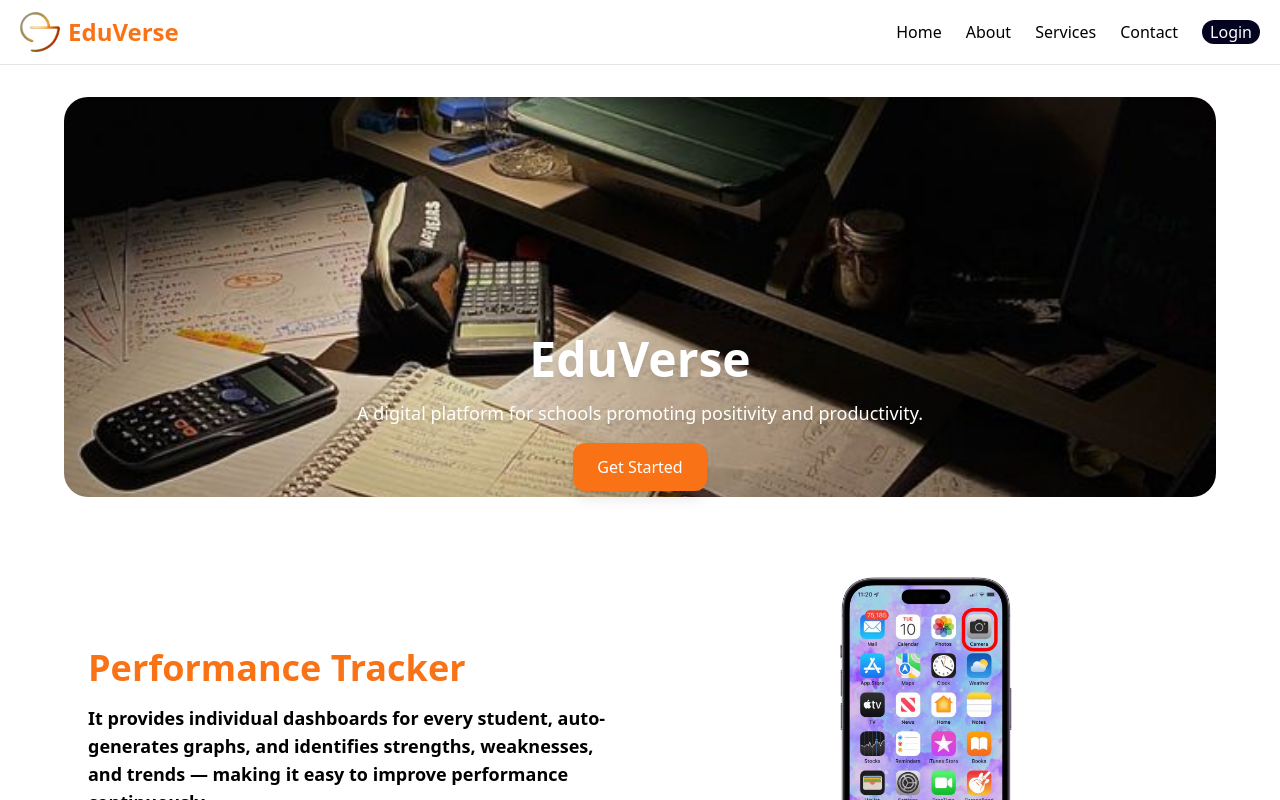
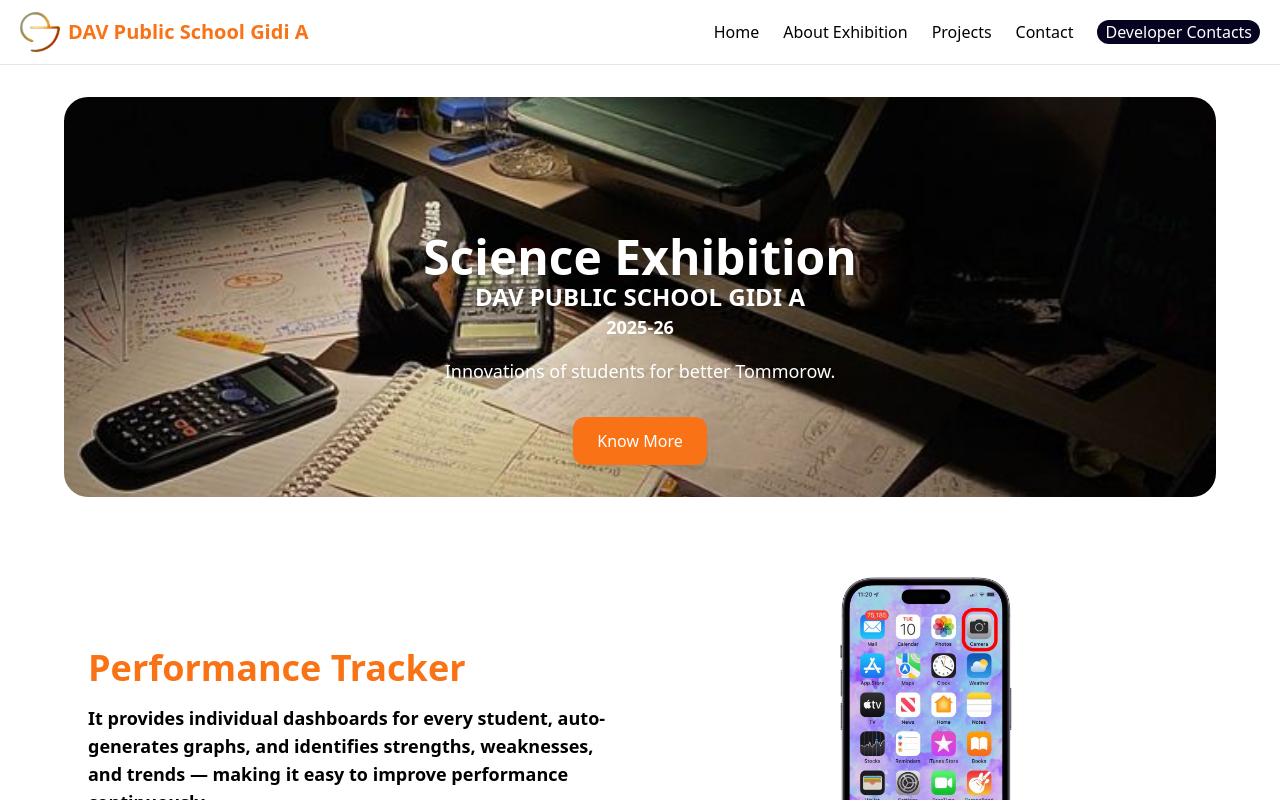
Before and after one commit to s0uravv/EduVerse, a React (Vite) app in the folder client/: page / in a window 1280 px wide. Shown: the top 800 px of the page. Built offline with nearby package versions, Linux system fonts and the light colour scheme.

Commit message:
update main section

```diff
--- a/client/src/Components/HeroSection/FeatureSection.jsx
+++ b/client/src/Components/HeroSection/FeatureSection.jsx
@@ -6,7 +6,7 @@ const FeatureSection = () => {
             {/* Section 1 */}
             <section className="w-full bg-white px-6 py-12">
                 <div className="flex flex-col md:flex-row items-center justify-between max-w-6xl mx-auto gap-10">
-                    {/* Text */}
+                    {/* Text jsjsjs*/}
                     <div className="w-full lg:w-1/2 lg:text-left">
                         <h2 className="text-3xl md:text-4xl font-bold text-orange-500 mb-4">
                             Performance Tracker
--- a/client/src/Components/HeroSection/HeroSection.jsx
+++ b/client/src/Components/HeroSection/HeroSection.jsx
@@ -1,39 +1,55 @@
-import React from "react";
+import React, { useState } from "react";
 import { Link } from "react-router-dom";
 import FeatureSection from "./FeatureSection";
 import Footer from "../Footer/Footer";
 import Navbar from "../Navbar/Navbar";
 
-const HeroSection = () => (
+const HeroSection = () => {
+    const [expanded, setExpanded] = useState(false);
 
-    <div className="bg-white">
+    return (
+        <div className="bg-white relative">
             <Navbar />
             <section className="relative w-full px-4 py-8 overflow-hidden">
-            <div className="max-w-6xl mx-auto flex justify-center items-center">
+                <div className="max-w-6xl mx-auto relative">
                     <img
                         src="/Hero.png"
                         alt="Hero Section"
-                    className="w-full md:h-[400px] object-cover rounded-3xl"
+                        className={`w-full md:h-[400px] object-cover rounded-3xl transition-all duration-500 ${
+                            expanded ? "blur-sm brightness-50" : ""
+                        }`}
                     />
-            </div>
                     <div
-                className="absolute top-3/4 left-1/2 transform -translate-x-1/2 -translate-y-1/2
-                text-center w-full max-w-3xl px-4"
+                        className={`absolute left-1/2 transform -translate-x-1/2 text-center w-full max-w-3xl px-4 transition-all duration-500
+                        ${expanded ? "bottom-1/4" : "bottom-8"}`}
                     >
                         <h1 className="text-3xl md:text-5xl font-bold text-white drop-shadow-lg">
-                    EduVerse
+                            Science Exhibition
                         </h1>
+                        <p className="text-sm md:text-2xl font-semibold text-white drop-shadow-sm">
+                            DAV PUBLIC SCHOOL GIDI A
+                        </p>
+                        <p className="text-sm font-bold md:text-lg text-white drop-shadow-lg">
+                            2025-26
+                        </p>
                         <p className="p-4 text-sm md:text-lg text-white drop-shadow-md">
-                    A digital platform for schools promoting positivity and
-                    productivity.
+                            Innovations of students for better Tommorow.
                         </p>
-                <Link
-                    to="/"
-                    className="md:mt-0 mt-6 inline-block px-5 py-2 md:px-6 md:py-3 bg-orange-500 text-white rounded-xl
+                        {expanded && (
+                            <div className="mt-4 p-4 rounded-lg text-white text-sm md:text-base text-justify">
+                                This exhibition showcases groundbreaking ideas from our talented students,
+                                ranging from technology and AI to eco-friendly innovations.
+                                Their creativity and hard work reflect the spirit of building a brighter future together.
+                            </div>
+                        )}
+                        <button
+                            onClick={() => setExpanded(!expanded)}
+                            className="md:mt-4 mt-6 inline-block px-5 py-2 md:px-6 md:py-3 bg-orange-500 text-white rounded-xl
                              hover:bg-orange-700 shadow-lg text-sm md:text-base"
                         >
-                    Get Started
-                </Link>
+                            {expanded ? "Know Less" : "Know More"}
+                        </button>
+                    </div>
                 </div>
             </section>
             <div className="max-w-6xl mx-auto">
@@ -44,5 +60,6 @@ const HeroSection = () => (
             </div>
         </div>
     );
+};
 
 export default HeroSection;
--- a/client/src/Components/Navbar/Navbar.jsx
+++ b/client/src/Components/Navbar/Navbar.jsx
@@ -14,8 +14,8 @@ function Navbar() {
                             src="/eduverse-logo.png"
                             alt="Logo"
                         />
-                        <p className="text-2xl font-bold text-orange-500 px-2">
-                            EduVerse
+                        <p className="text-xl font-bold text-orange-500 px-2">
+                            DAV Public School Gidi A
                         </p>
                     </div>
                 </Link>
@@ -48,16 +48,16 @@ function Navbar() {
                         <Link to="#">Home</Link>
                     </li>
                     <li>
-                        <Link to="#">About</Link>
+                        <Link to="#">About Exhibition</Link>
                     </li>
                     <li>
-                        <Link to="#">Services</Link>
+                        <Link to="#">Projects</Link>
                     </li>
                     <li>
                         <Link to="#">Contact</Link>
                     </li>
                     <li className="bg-[#040421] text-white rounded-2xl px-2">
-                        <Link to="/login">Login</Link>
+                        <Link to="/login">Developer Contacts</Link>
                     </li>
                 </ul>
             </div>
@@ -72,12 +72,12 @@ function Navbar() {
                         </li>
                         <li>
                             <Link to="#" onClick={() => setIsOpen(false)}>
-                                About
+                                About Exhibition
                             </Link>
                         </li>
                         <li>
                             <Link to="#" onClick={() => setIsOpen(false)}>
-                                Services
+                                Projects
                             </Link>
                         </li>
                         <li>
@@ -86,7 +86,7 @@ function Navbar() {
                             </Link>
                         </li>
                         <li className="w-fit bg-[#040421] text-white rounded-2xl px-3 py-1 hover:bg-orange-500">
-                            <Link to="/login">Login</Link>
+                            <Link to="/login">Contact Developers</Link>
                         </li>
                     </ul>
                 </div>
```
Lines whose indentation alone changed are shown as unchanged.
